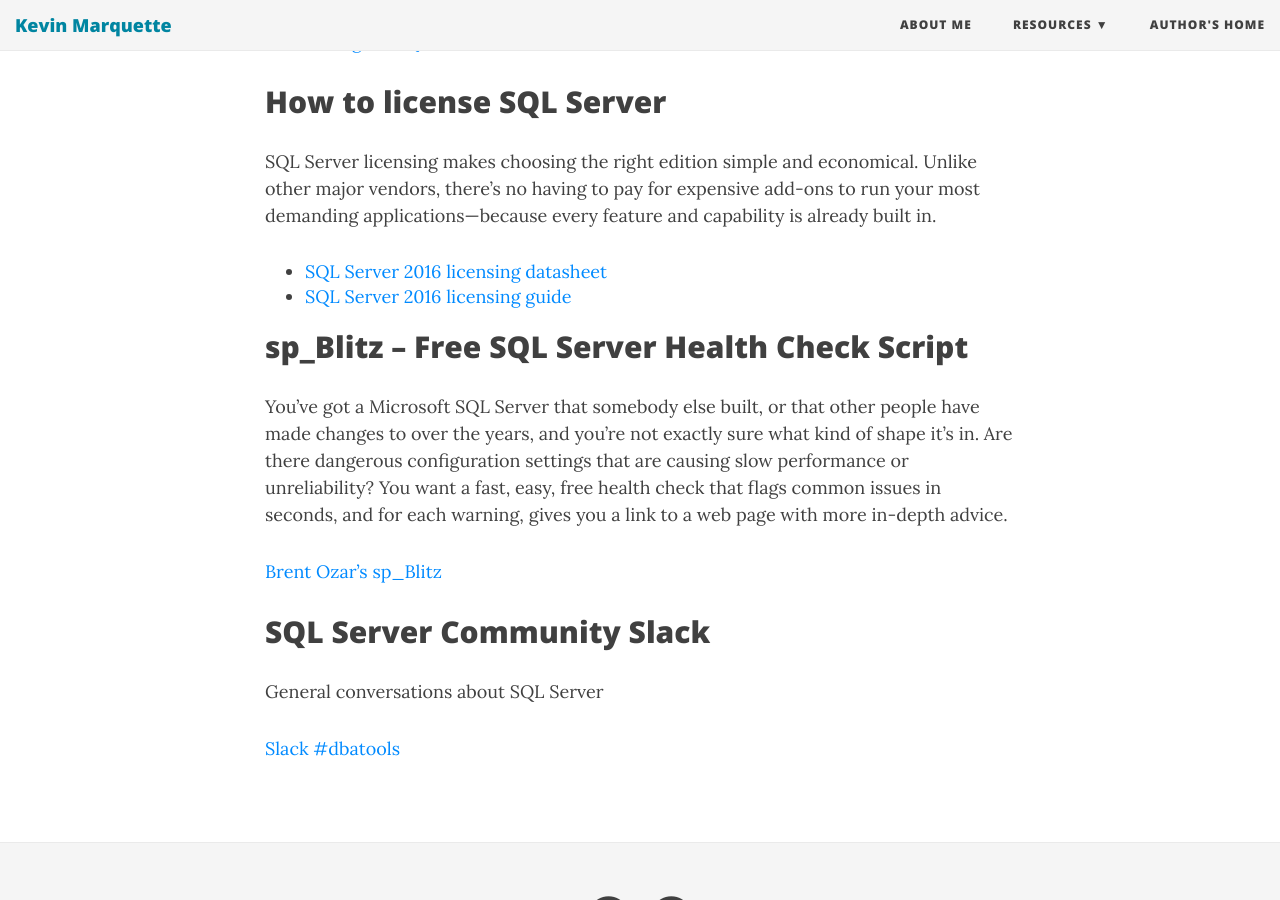
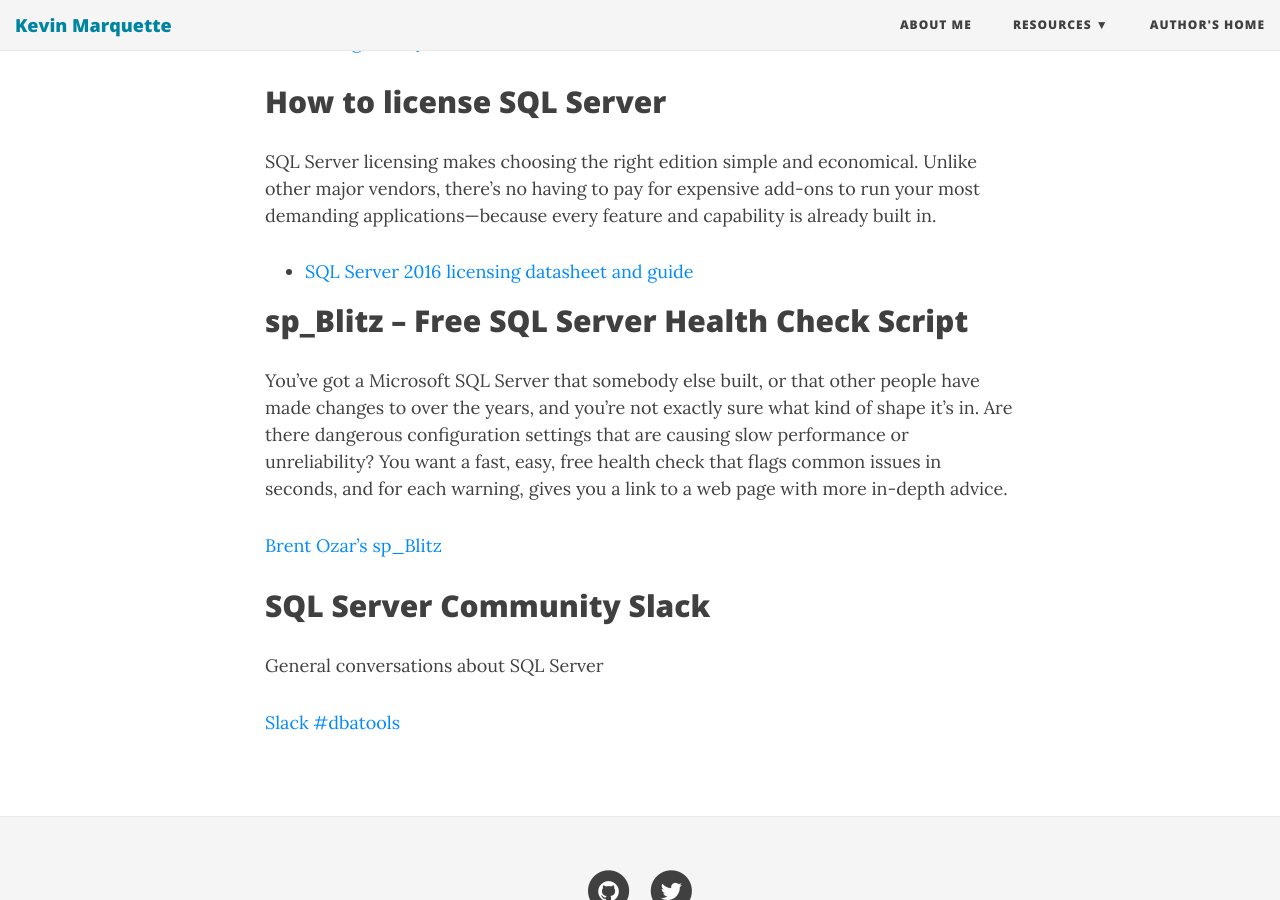
Before and after one commit to KevinMarquette/kevinmarquette.github.io, a Jekyll site: the page built from sql.md, in a window 1280 px wide and 900 px high, scrolled down 1369 px. Built offline with Jekyll 4.4.1, drawn with Linux system fonts in a browser that asks for light colours; nearby versions of some CDN libraries.

Commit message:
removed duplicate link

```diff
--- a/sql.md
+++ b/sql.md
@@ -31,8 +31,7 @@
 ## How to license SQL Server
 SQL Server licensing makes choosing the right edition simple and economical. Unlike other major vendors, there’s no having to pay for expensive add-ons to run your most demanding applications—because every feature and capability is already built in.
 
-* [SQL Server 2016 licensing datasheet](http://download.microsoft.com/download/9/C/6/9C6EB70A-8D52-48F4-9F04-08970411B7A3/SQL_Server_2016_Licensing_Guide_EN_US.pdf)
-* [SQL Server 2016 licensing guide](http://download.microsoft.com/download/9/C/6/9C6EB70A-8D52-48F4-9F04-08970411B7A3/SQL_Server_2016_Licensing_Guide_EN_US.pdf)
+* [SQL Server 2016 licensing datasheet and guide](http://download.microsoft.com/download/9/C/6/9C6EB70A-8D52-48F4-9F04-08970411B7A3/SQL_Server_2016_Licensing_Guide_EN_US.pdf)
 
 ## sp_Blitz – Free SQL Server Health Check Script
 
```
